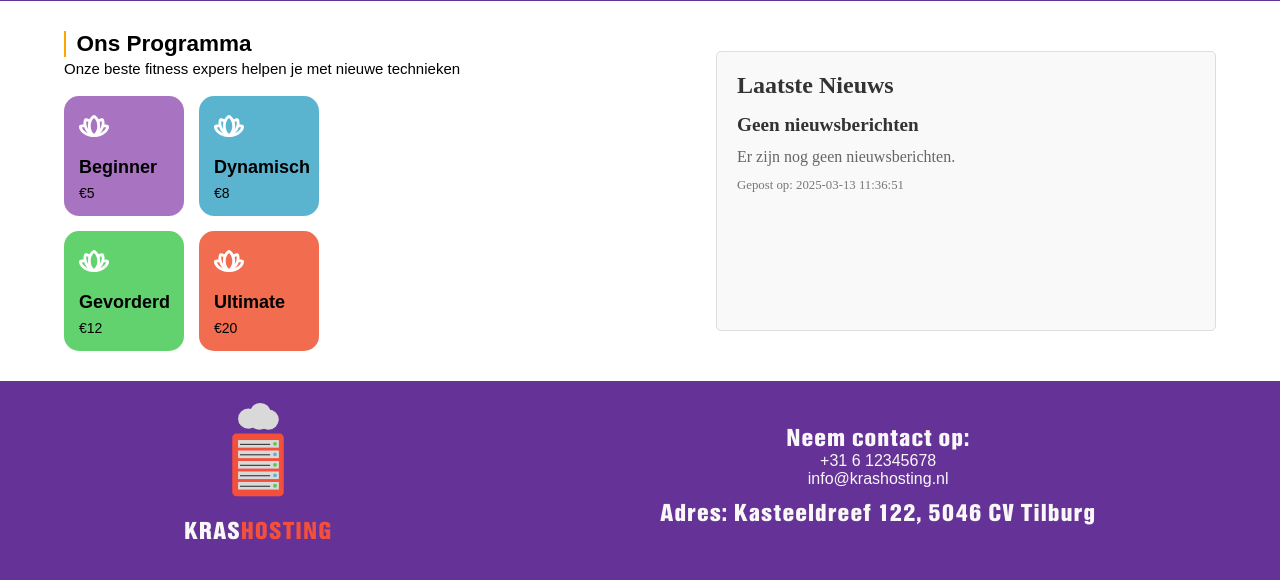
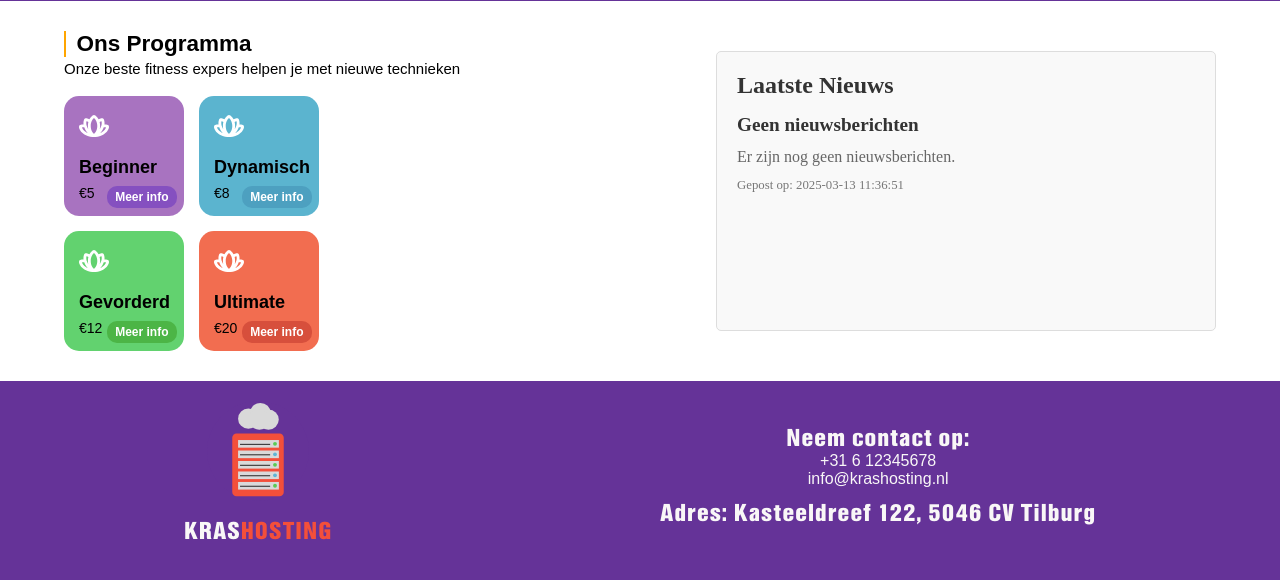
Before and after one commit to TiesOnKip/krashosting, a PHP site: page /home.php in a window 1280 px wide. Shown: the part 294-874 px from the top of the page. Run offline with PHP 8.4, Linux system fonts and the light colour scheme; data that the repository does not hold is empty; some web fonts are replaced.

Commit message:
button terug toegevoegd

```diff
--- a/src/css/home.css
+++ b/src/css/home.css
@@ -186,6 +186,48 @@ h1 {
     position: static;
 }
 
+.product-button {
+    display: inline-block;
+    background-color: var(--purple);
+    color: white;
+    font-family: "TT Backwards Sans Trial", sans-serif;
+    font-size: 12px;
+    font-weight: 600;
+    text-decoration: none;
+    text-align: center;
+    padding: 4px 8px;
+    border-radius: 10px;
+    position: absolute;
+    bottom: 7.5px;
+    right: 7.5px;
+    transition: background-color 0.2s ease;
+}
+
+.product-button:hover {
+    background-color: var(--red);
+}
+
+
+.beginner .product-button {
+    background-color: #8550c0;
+}
+
+.dynamisch .product-button {
+    background-color: #4da0c0;
+}
+
+.gevorderd .product-button {
+    background-color: #4cb546;
+}
+
+.ultimate .product-button {
+    background-color: #d74f3c;
+}
+
+
+
+
+
 #nieuwsberichten {
     width: 100%;
     max-width: 500px;
--- a/src/home.php
+++ b/src/home.php
@@ -3,7 +3,7 @@ session_start();
 
 $db_host = "localhost";
 $db_user = "root";
-$db_pass = "";
+$db_pass = "root";
 $db_name = "krashosting";
 
 $conn = new mysqli($db_host, $db_user, $db_pass, $db_name);
@@ -54,16 +54,14 @@ $conn->close();
             <a class="link" href="contact.php">Contact</a>
             <div id="icon-wrapper">
                 <a class="icon" id="account" href="dashboard.php">
-                    <svg width="24" height="24" viewBox="0 0 24 24" fill="none"
-                        xmlns="http://www.w3.org/2000/svg">
+                    <svg width="24" height="24" viewBox="0 0 24 24" fill="none" xmlns="http://www.w3.org/2000/svg">
                         <path
                             d="M12 12C10.35 12 8.9375 11.4125 7.7625 10.2375C6.5875 9.0625 6 7.65 6 6C6 4.35 6.5875 2.9375 7.7625 1.7625C8.9375 0.5875 10.35 0 12 0C13.65 0 15.0625 0.5875 16.2375 1.7625C17.4125 2.9375 18 4.35 18 6C18 7.65 17.4125 9.0625 16.2375 10.2375C15.0625 11.4125 13.65 12 12 12ZM0 24V19.8C0 18.95 0.21875 18.1688 0.65625 17.4563C1.09375 16.7438 1.675 16.2 2.4 15.825C3.95 15.05 5.525 14.4688 7.125 14.0813C8.725 13.6938 10.35 13.5 12 13.5C13.65 13.5 15.275 13.6938 16.875 14.0813C18.475 14.4688 20.05 15.05 21.6 15.825C22.325 16.2 22.9062 16.7438 23.3438 17.4563C23.7813 18.1688 24 18.95 24 19.8V24H0ZM3 21H21V19.8C21 19.525 20.9313 19.275 20.7938 19.05C20.6562 18.825 20.475 18.65 20.25 18.525C18.9 17.85 17.5375 17.3438 16.1625 17.0063C14.7875 16.6688 13.4 16.5 12 16.5C10.6 16.5 9.2125 16.6688 7.8375 17.0063C6.4625 17.3438 5.1 17.85 3.75 18.525C3.525 18.65 3.34375 18.825 3.20625 19.05C3.06875 19.275 3 19.525 3 19.8V21ZM12 9C12.825 9 13.5313 8.70625 14.1188 8.11875C14.7063 7.53125 15 6.825 15 6C15 5.175 14.7063 4.46875 14.1188 3.88125C13.5313 3.29375 12.825 3 12 3C11.175 3 10.4688 3.29375 9.88125 3.88125C9.29375 4.46875 9 5.175 9 6C9 6.825 9.29375 7.53125 9.88125 8.11875C10.4688 8.70625 11.175 9 12 9Z"
                             fill="white" />
                     </svg>
                 </a>
                 <a class="icon" id="search" href="#">
-                    <svg width="24" height="24" viewBox="0 0 24 24" fill="none"
-                        xmlns="http://www.w3.org/2000/svg">
+                    <svg width="24" height="24" viewBox="0 0 24 24" fill="none" xmlns="http://www.w3.org/2000/svg">
                         <path
                             d="M22.1333 24L13.7333 15.6C13.0667 16.1333 12.3 16.5556 11.4333 16.8667C10.5667 17.1778 9.64445 17.3333 8.66667 17.3333C6.24444 17.3333 4.19444 16.4944 2.51667 14.8167C0.838889 13.1389 0 11.0889 0 8.66667C0 6.24444 0.838889 4.19444 2.51667 2.51667C4.19444 0.838889 6.24444 0 8.66667 0C11.0889 0 13.1389 0.838889 14.8167 2.51667C16.4944 4.19444 17.3333 6.24444 17.3333 8.66667C17.3333 9.64445 17.1778 10.5667 16.8667 11.4333C16.5556 12.3 16.1333 13.0667 15.6 13.7333L24 22.1333L22.1333 24ZM8.66667 14.6667C10.3333 14.6667 11.75 14.0833 12.9167 12.9167C14.0833 11.75 14.6667 10.3333 14.6667 8.66667C14.6667 7 14.0833 5.58333 12.9167 4.41667C11.75 3.25 10.3333 2.66667 8.66667 2.66667C7 2.66667 5.58333 3.25 4.41667 4.41667C3.25 5.58333 2.66667 7 2.66667 8.66667C2.66667 10.3333 3.25 11.75 4.41667 12.9167C5.58333 14.0833 7 14.6667 8.66667 14.6667Z"
                             fill="white" />
@@ -91,21 +89,25 @@ $conn->close();
                     <img src="img/bloem.svg" alt="">
                     <p class="beginnerText">Beginner</p>
                     <p class="beginnerPrijs">€5</p>
+                    <a href="producten.php" class="product-button">Meer info</a>
                 </div>
                 <div class="dynamisch">
                     <img src="img/bloem.svg" alt="">
                     <p class="dynamischText">Dynamisch</p>
                     <p class="dynamischPrijs">€8</p>
+                    <a href="producten.php" class="product-button">Meer info</a>
                 </div>
                 <div class="gevorderd">
                     <img src="img/bloem.svg" alt="">
                     <p class="gevorderdText">Gevorderd</p>
                     <p class="gevorderdPrijs">€12</p>
+                    <a href="producten.php" class="product-button">Meer info</a>
                 </div>
                 <div class="ultimate">
                     <img src="img/bloem.svg" alt="">
                     <p class="ultimateText">Ultimate</p>
                     <p class="ultimatePrijs">€20</p>
+                    <a href="producten.php" class="product-button">Meer info</a>
                 </div>
             </div>
         </div>
```
